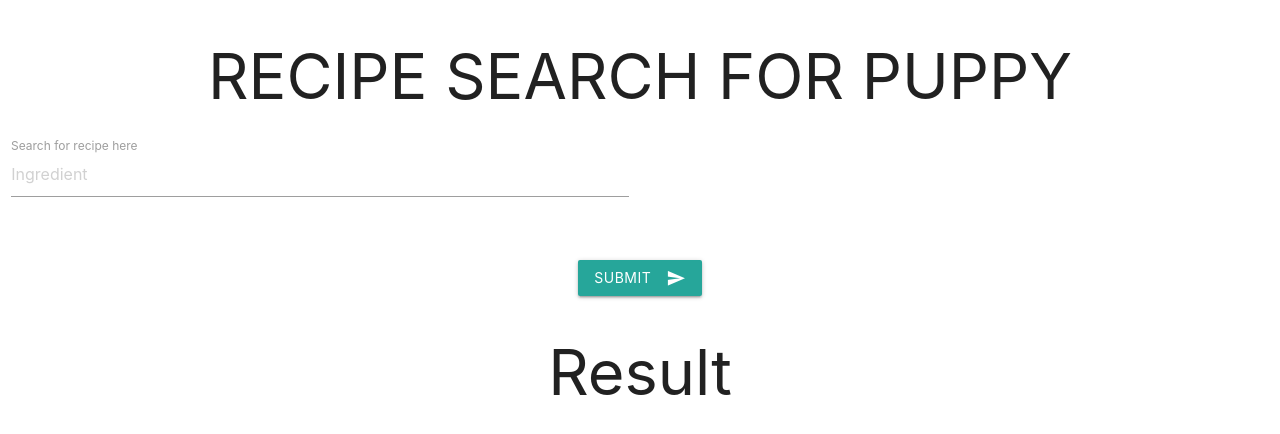
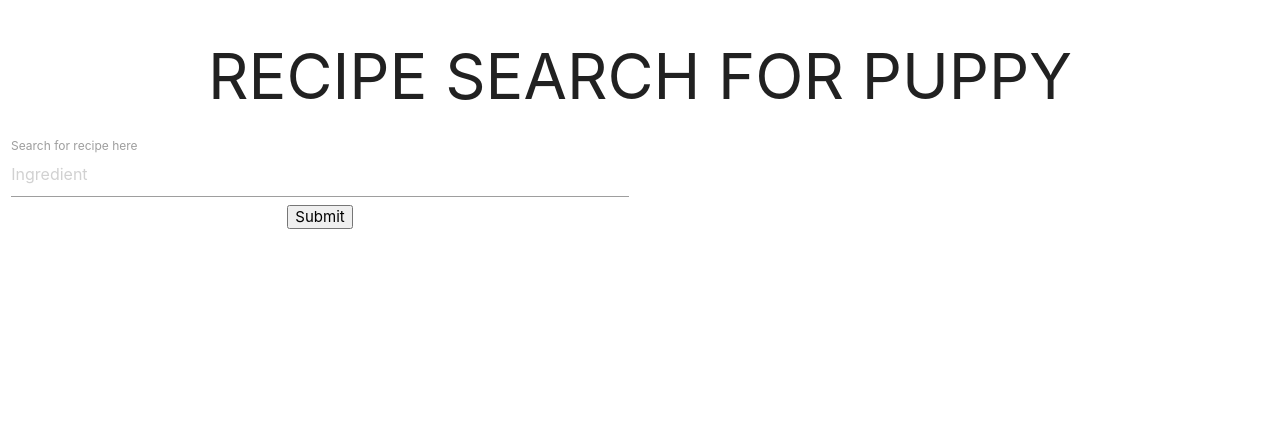
Before and after one commit to sindhubedare/recipe-search, a React (Create React App) app: page / in a window 1280 px wide. Shown: the top 434 px of the page. Built offline with nearby package versions, Linux system fonts and the light colour scheme; no server answers.

Commit message:
searchTerm passed thru button

```diff
--- a/src/App.js
+++ b/src/App.js
@@ -1,13 +1,13 @@
 import React from 'react';
 import './App.css';
 import Header from './Components/Header'
-import Searchbar from './Search/Searchbar'
+import Search from './Search/Search'
 
 function App() {
   return (
     <div className="App">
      <Header />
-     <Searchbar />
+     <Search />
     </div>
   );
 }
--- a/src/Search/Button.js
+++ b/src/Search/Button.js
@@ -2,8 +2,10 @@ import React from 'react'
 
 export default () => {
     return(
+        <div>
         <button className="btn waves-effect waves-light" type="submit" name="action">Submit
         <i className="material-icons right">send</i>
       </button>
+      </div>
     )
 }
--- a/src/Search/Search.js
+++ b/src/Search/Search.js
@@ -1,30 +1,105 @@
-import React, {useState} from 'react';
-import Button from './Button';
+// import React, {useState} from 'react';
+// import Button from './Button';
 
 
-export default (setSearchTerm) => {
-  const [string, setString] = useState("")
+// export default (setSearchTerm) => {
+//   const [string, setString] = useState("")
 
-  const onSubmit = (event) => {
+//   const onSubmit = (event) => {
+//      event.preventDefault();
+//      console.log(event.target.value);
+//      setSearchTerm(string);
+//   }
+//   const onSearch = (event) => {
+//   event.preventDefault();
+//   console.log(event.target.value);
+//   setString(event.target.value);
+//   }
+
+
+//     return(
+//   <React.Fragment>
+//   <div className="row">
+//   {/* <form className="col s12" onSubmit={e => onSubmit(e)}> */}
+//   <form className="col s12" >
+//     <div className="row">
+//       <div className="input-field col s6">
+//         <input placeholder="Ingredient" id="recipe-search" type="text" className="validate" value={string} onChange= {e => onSearch(e)} />
+//     {/* onChange={event => setString(event.target.value) */}
+
+//         <label htmlFor="recipe-search">Search for recipe here</label>
+//         <button onClick={(e) => onSubmit(e)}>Submit</button>
+//        </div>
+//       </div>
+//     </form>
+//   </div>
+//   <div className= "submit-button">
+//     <Button />
+//   </div>
+//   </React.Fragment>
+//     )
+//     }
+
+
+
+import React from 'react';
+import Searchbar from './Searchbar';
+
+class Search extends React.Component {
+    constructor(props){
+        super(props);
+        this.state = {
+            displayResults: '',
+            searchText:'',
+            resultLength: ''
+        }
+    }
+
+    onSubmit = (event) => {
              event.preventDefault();
-     setSearchTerm(string);
+             console.log(event.target.value);
+           this.getRecipes()
           }
+      onSearch = (event) => {
+          event.preventDefault();
+          console.log(event.target.value);
+          this.setState({searchText: event.target.value})
+          }
+       getRecipes = async () => {
+            //fetch
+            // let response = await fetch("https://cors-anywhere.herokuapp.com/http://www.recipepuppy.com/api/?i=onions,garlic&q=omelet&p=3");
+             console.log(this.state.searchText);
+             const searchTerm = this.state.searchText;
+             console.log(searchTerm);
+            let response = await fetch(`https://cors-anywhere.herokuapp.com/http://www.recipepuppy.com/api/?i=${searchTerm}&q=omelet&p=1`);
+            let data = await response.json();
+            console.log(data);
+
+
+
+        }
+
+ render (){
      return(
          <React.Fragment>
    <div className="row">
-  <form className="col s12" onSubmit={e => onSubmit(e)}>
+
+  <form className="col s12" >
      <div className="row">
        <div className="input-field col s6">
-        <input placeholder="Ingredient" id="recipe-search" type="text" className="validate" value={string} onChange={event => setString(event.target.value)}/>
+         <input placeholder="Ingredient" id="recipe-search" type="text" className="validate" value={this.state.searchText} onChange= {this.onSearch} />
+     {/* onChange={event => setString(event.target.value) */}
 
          <label htmlFor="recipe-search">Search for recipe here</label>
+         <button onClick={this.onSubmit}>Submit</button>
                 </div>
        </div>
      </form>
    </div>
-  <div className= "submit-button">
-    <Button onClick={(e) => onSubmit(e) }/>
-  </div>
+
   </React.Fragment>
+
      )
  }
+}
+export default Search;
--- a/src/Search/Searchbar.js
+++ b/src/Search/Searchbar.js
@@ -12,10 +12,13 @@ function Searchbar (){
     //Calling api here
     const getRecipes = async () => {
         //fetch
-     const result = await fetch(`http://www.recipepuppy.com/api/?i=${searchTerm}`, { mode: 'no-cors'} );
-     const data = await result.json;
+        // let response = await fetch("https://cors-anywhere.herokuapp.com/http://www.recipepuppy.com/api/?i=onions,garlic&q=omelet&p=3");
+         console.log(searchTerm);
+        let response = await fetch("https://cors-anywhere.herokuapp.com/http://www.recipepuppy.com/api/?i=${searchTerm}&p=3");
+        let data = await response.json();
+        console.log(data);
 
-     console.log(data);
+
 
     }
 
```
Lines whose indentation alone changed are shown as unchanged.
